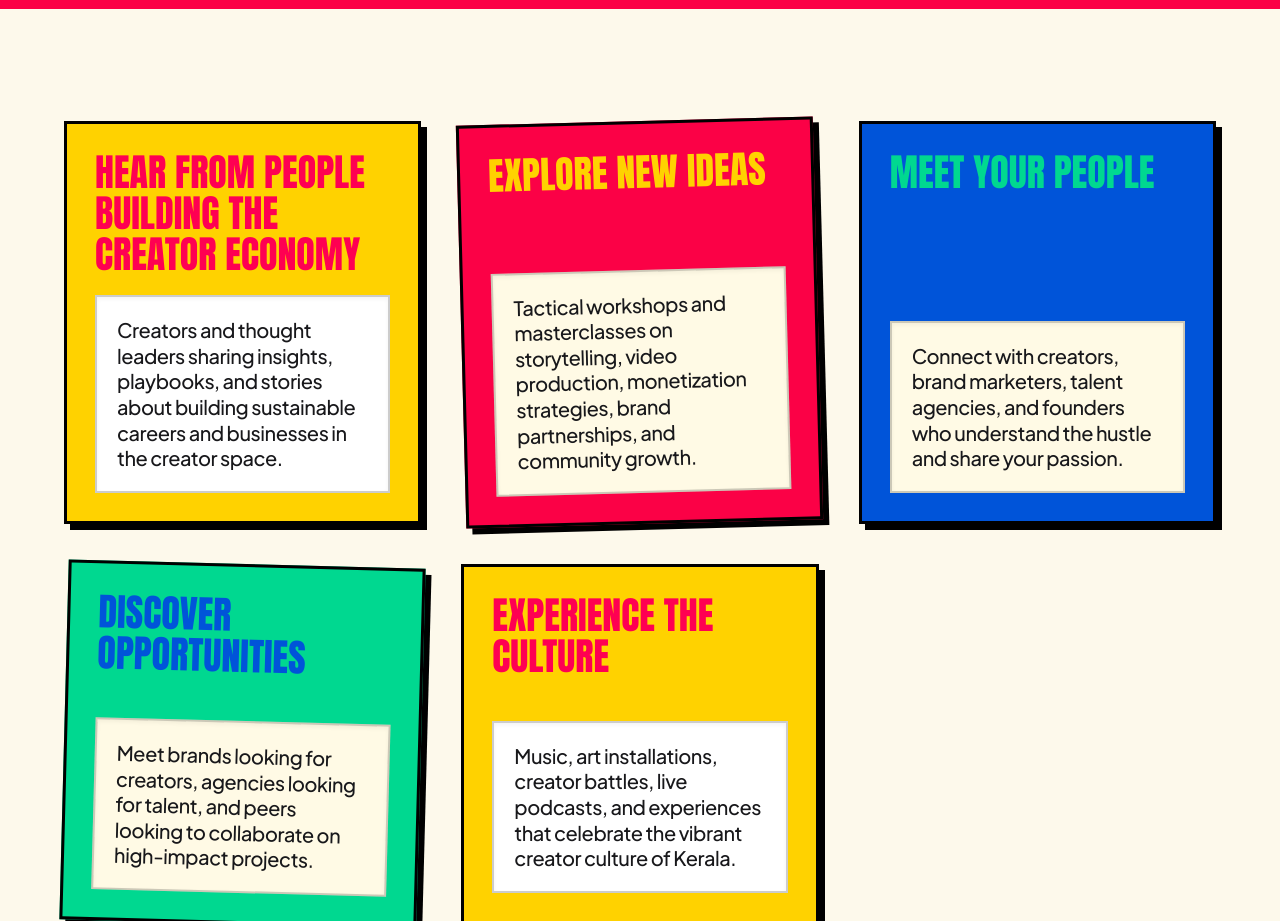
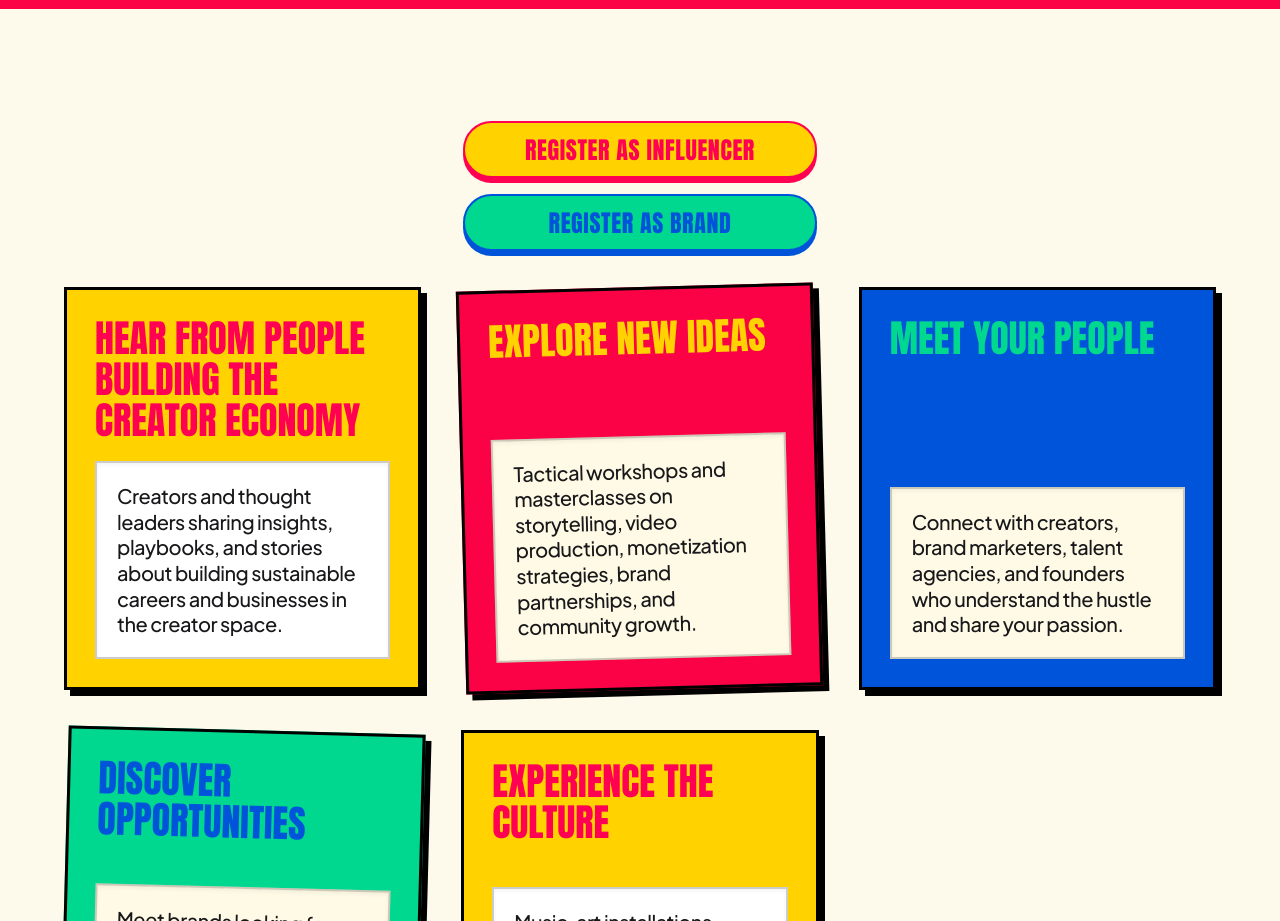
Before and after one commit to bronithin/CREATATHON, a Next.js app: page / in a window 1280 px wide. Shown: the part 5500-6421 px from the top of the page. Built offline with nearby package versions, Linux system fonts and the light colour scheme.

Commit message:
feat: add influencer and brand registration CTA buttons above feature cards

```diff
--- a/src/components/FeatureCards.tsx
+++ b/src/components/FeatureCards.tsx
@@ -1,4 +1,5 @@
 import React from "react";
+import Link from "next/link";
 
 interface CardData {
   bg: string;
@@ -76,6 +77,31 @@ export default function FeatureCards() {
       id="highlights"
       className="w-full max-w-[402px] md:max-w-none bg-[#FDF9EB] pt-[34px] pb-[44px] md:py-20 lg:py-28 px-4 md:px-10 lg:px-16 flex flex-col items-center select-none overflow-hidden mx-auto"
     >
+      {/* Registration CTA Pill Buttons */}
+      <div className="w-full max-w-[354px] flex flex-col gap-4 mb-9 select-none">
+        {/* Button 1: REGISTER AS INFLUENCER */}
+        <Link
+          href="/register"
+          className="w-full h-[57px] bg-[#FFD200] border-[2px] border-[#FF0052] rounded-full shadow-[0px_5px_0px_#FF0052] flex items-center justify-center cursor-pointer transition-transform hover:-translate-y-0.5 active:translate-y-1 active:shadow-[0px_1px_0px_#FF0052]"
+          aria-label="Register as Influencer"
+        >
+          <span className="font-anton text-[23px] sm:text-[24px] text-[#FF0052] uppercase tracking-wide leading-none pt-0.5">
+            REGISTER AS INFLUENCER
+          </span>
+        </Link>
+
+        {/* Button 2: REGISTER AS BRAND */}
+        <Link
+          href="/register"
+          className="w-full h-[57px] bg-[#00D890] border-[2px] border-[#0054D9] rounded-full shadow-[0px_5px_0px_#0054D9] flex items-center justify-center cursor-pointer transition-transform hover:-translate-y-0.5 active:translate-y-1 active:shadow-[0px_1px_0px_#0054D9]"
+          aria-label="Register as Brand"
+        >
+          <span className="font-anton text-[23px] sm:text-[24px] text-[#0054D9] uppercase tracking-wide leading-none pt-0.5">
+            REGISTER AS BRAND
+          </span>
+        </Link>
+      </div>
+
       {/* Mobile Vertical Stack */}
       <div className="flex md:hidden flex-col gap-[36px] items-center w-full">
         {cards.map((card, idx) => (
```
